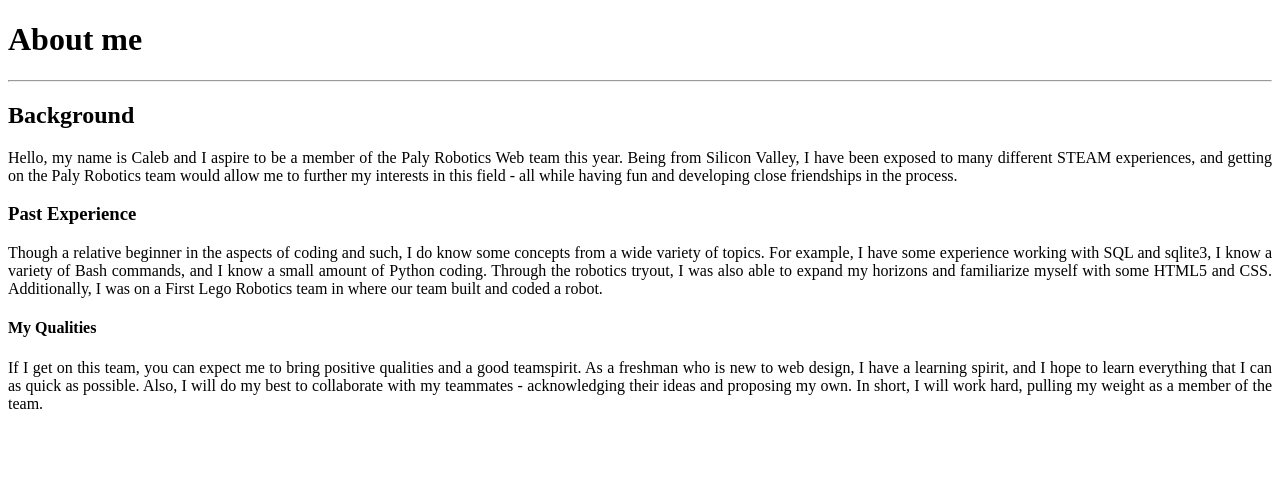
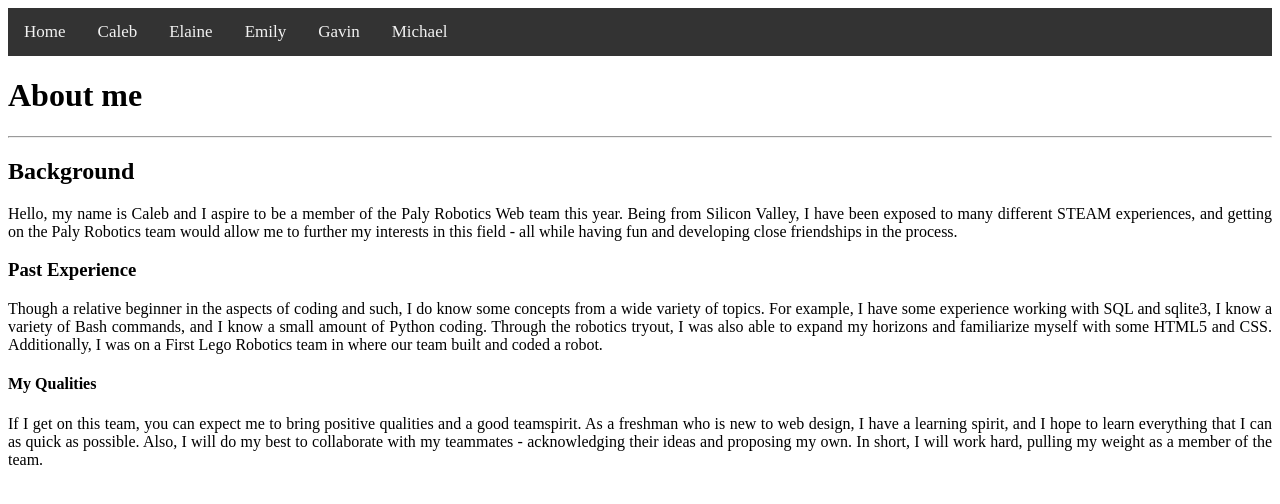
Before and after one commit to gtelfer/3-word-sell, a plain HTML site: page caleb.html in a window 1280 px wide. Drawn offline with Linux system fonts and the light colour scheme.

Commit message:
added the navbar bro

```diff
--- a/caleb.html
+++ b/caleb.html
@@ -8,6 +8,16 @@
 	</head>
 
 	<body>
+
+		<ul class="topnav" id="myTopnav">
+  		    <li><a href="#Home="">Home</a></li>
+  		    <li><a href="#Caleb">Caleb</a></li>
+  		    <li><a href="#Elaine">Elaine</a></li>
+		    <li><a href="#Emily">Emily</a></li>
+		    <li><a href="#Gavin">Gavin</a></li>
+		    <li><a href="#Michael">Michael</a></li>
+		</ul>
+
 
 		<h1>About me</h1>
 
@@ -37,4 +47,31 @@
 		</div>
 
 	</body>
+
+	<style>
+	ul.topnav {
+    list-style-type: none;
+    margin: 0;
+    padding: 0;
+    overflow: hidden;
+    background-color: #333;
+}
+
+/* Float the list items side by side */
+ul.topnav li {float: left;}
+
+/* Style the links inside the list items */
+ul.topnav li a {
+    display: inline-block;
+    color: #f2f2f2;
+    text-align: center;
+    padding: 14px 16px;
+    text-decoration: none;
+    transition: 0.3s;
+    font-size: 17px;
+}
+
+/* Change background color of links on hover */
+ul.topnav li a:hover {background-color: #555;}
+	</style>
 </html>
```
